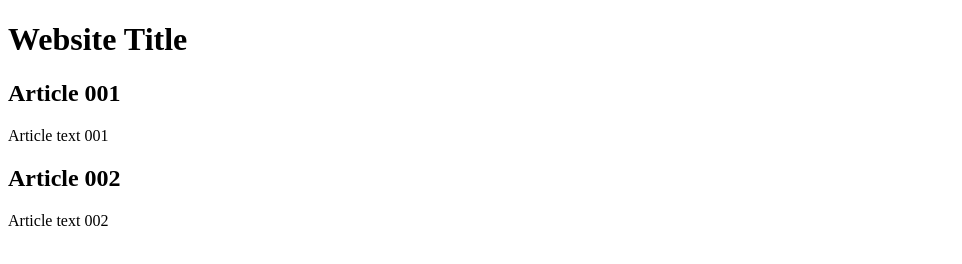
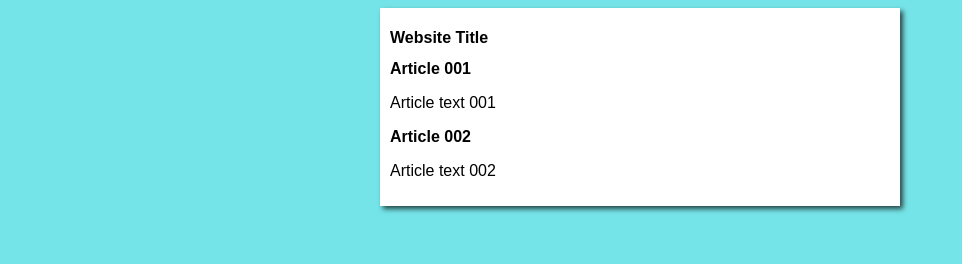
Before and after one commit to Alaji7/project-website, a plain HTML site: page index.html in a window 1280 px wide. Shown: the whole page, without its empty margins (0-962 px from the left). Drawn offline with Linux system fonts and the light colour scheme.

Commit message:
I started the design

```diff
--- a/index.html
+++ b/index.html
@@ -4,6 +4,7 @@
     <meta charset="UTF-8">
     <meta name="viewport" content="width=device-width, initial-scale=1.0">
     <title>Website Title</title>
+    <link rel="stylesheet" href="style.css">
 </head>
 <body>
     <main>
--- /dev/null
+++ b/style.css
@@ -0,0 +1,16 @@
+* {
+    font-family: Arial, Helvetica, sans-serif;
+    font-size: 16px;
+}
+
+body {
+    background-color: rgb(117, 228, 232);
+}
+
+main {
+    background-color: white;
+    width: 500px;
+    margin: auto;
+    padding: 10px;
+    box-shadow: 3px 3px 5px rgba(0, 0, 0, 0.691);
+}
```
